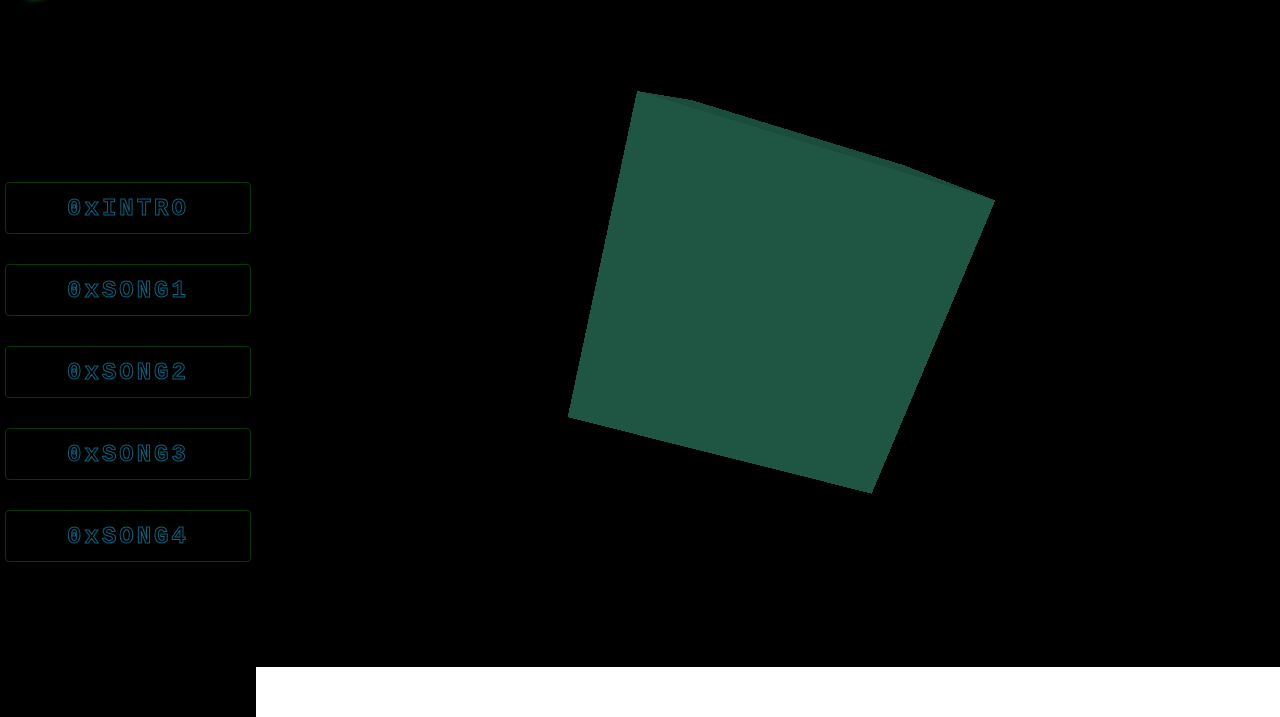
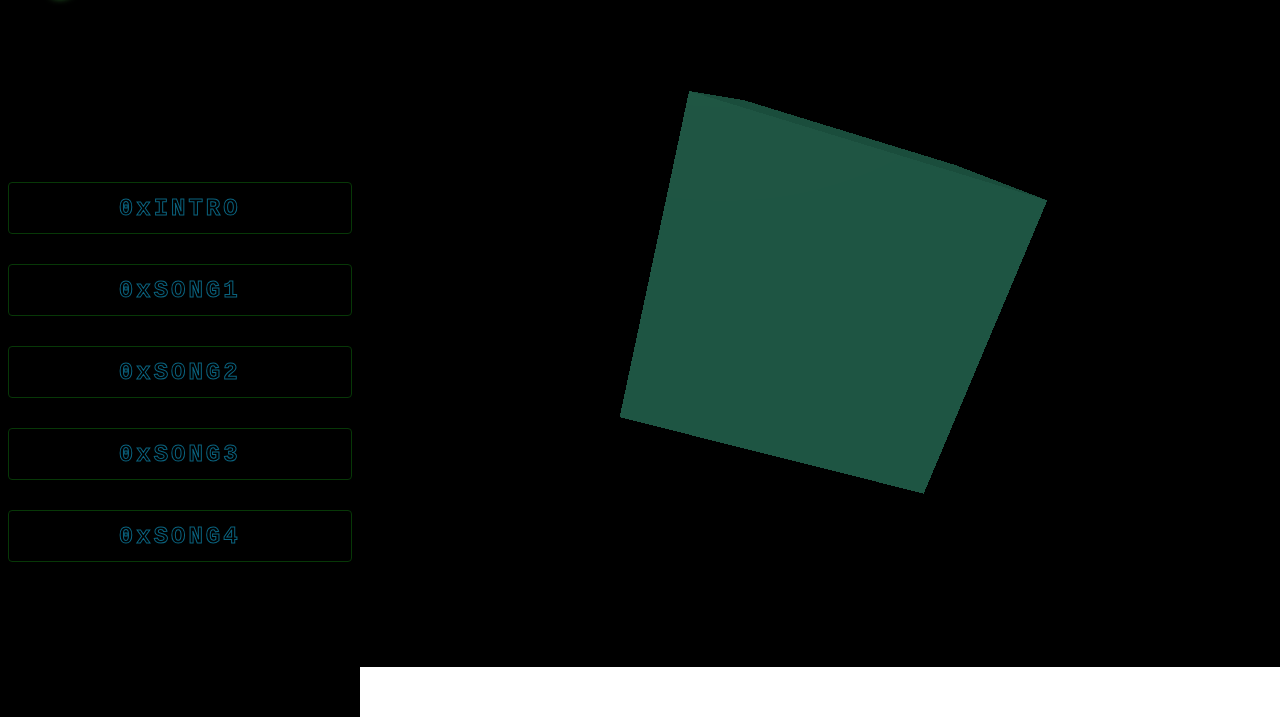
Before and after one commit to slwilliams/sus4.xyz, a plain HTML site: page src/index.html in a window 1280 px wide. Shown: the part 133-850 px from the top of the page. Drawn offline with nearby package versions, Linux system fonts and the light colour scheme.

Commit message:
Add intro, fix the menu width.

```diff
--- a/src/assets/app.js
+++ b/src/assets/app.js
@@ -22,7 +22,7 @@ function loadAndPlayAudio(song) {
       var gainNode = context.createGain();
       source.connect(gainNode);
       gainNode.connect(context.destination);
-      gainNode.gain.value = -0.6;
+      gainNode.gain.value = -0.4;
 
       source.connect(context.destination);
       source.start(0);
--- a/src/assets/style.css
+++ b/src/assets/style.css
@@ -9,24 +9,21 @@ html, body {
 }
 
 #content {
-
+  height: 100%;
+  display: flex;
 }
 
 #left-bar {
 	height: 100%;
-	width: 20%;
-	display: inline-block;
-  float: left;
+	width: 400px;
   background-color: black;
   user-select: none;
 }
 
-
 #canvas-container {
-	display: inline-block;
-  float: right;
   height: 100%;
   width: 80%;
+  flex-grow: 1;
 }
 
 #heading {
```
